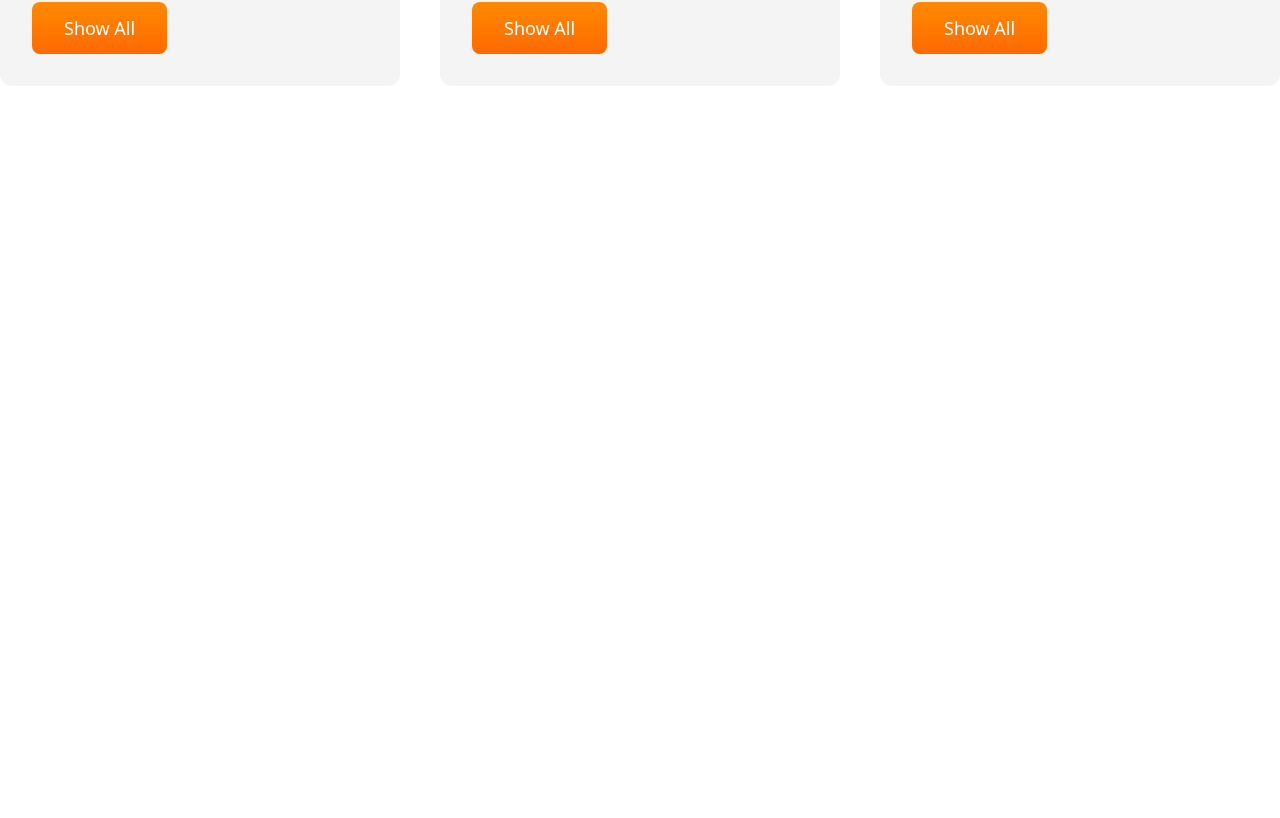
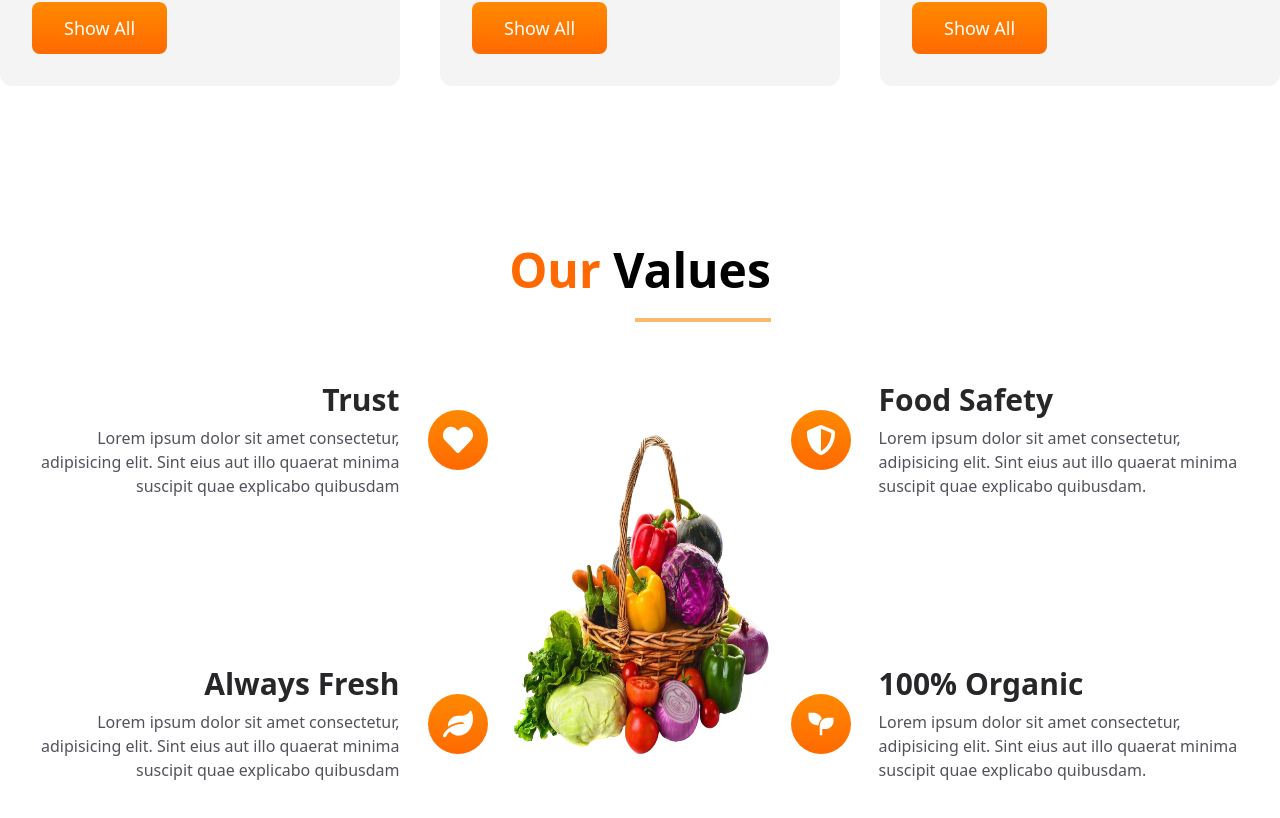
Before and after one commit to ayushasunuwar/My-Grocery, a React (Vite) app in the folder Frontend/: page / in a window 1280 px wide. Shown: the part 1414-2232 px from the top of the page. Before the commit the page ends 1580 px from the top, so only its background shows below. Built offline with nearby package versions, Linux system fonts and the light colour scheme.

Commit message:
Values completed

```diff
--- a/Frontend/src/components/Home/Home.jsx
+++ b/Frontend/src/components/Home/Home.jsx
@@ -1,6 +1,7 @@
 import Category from "../Category/Category"
 import Navbar from "../Navbar/Navbar"
 import Hero from "../Hero/Hero"
+import Values from "../Values/Values"
 
 
 const Home = () => {
@@ -9,6 +10,7 @@ const Home = () => {
         <Navbar/>
         <Hero/>
         <Category />
+        <Values/>
     </div>
   )
 }
--- a/Frontend/src/components/Values/Values.jsx
+++ b/Frontend/src/components/Values/Values.jsx
@@ -1,16 +1,68 @@
 import Heading from "../Heading/Heading"
-import { FaHeart, FaLeaf, FaShieldAlt, RiSeedlingFill } from "react-icons/fa";
+import { FaHeart, FaLeaf, FaShieldAlt } from "react-icons/fa";
+import { RiSeedlingFill } from "react-icons/ri";
 import Basket from "../../assets/basket-full-vegetables.png"
 
 const Values = () => {
+
+  const leftValues = values.slice(0, 2).map(item => {
+    return(
+      <div className="flex md:flex-row-reverse items-center gap-7">
+
+        <div>
+          <span className="flex justify-center items-center text-3xl text-white bg-gradient-to-b from-orange-400 to-orange-500 w-15 h-15 rounded-full">
+            {item.icon}
+          </span>
+        </div>
+
+        <div className="md:text-right">
+          <h3 className="text-zinc-800 text-3xl font-bold">{item.title}</h3>
+          <p className="text-zinc-600 mt-2">{item.para}</p>
+        </div>
+
+      </div>
+    )
+  })
+
+   const rightValues = values.slice(2).map(item => {
+    return(
+      <div className="flex items-center gap-7">
+
+        <div>
+          <span className="flex justify-center items-center text-3xl text-white bg-gradient-to-b from-orange-400 to-orange-500 w-15 h-15 rounded-full">
+            {item.icon}
+          </span>
+        </div>
+
+        <div>
+          <h3 className="text-zinc-800 text-3xl font-bold">{item.title}</h3>
+          <p className="text-zinc-600 mt-2">{item.para}</p>
+        </div>
+
+      </div>
+    )
+  })
+
   return (
     <section>
         <div className="max-w-[1400px] mx-auto px-10 py-20">
             <Heading highlight="Our" heading="Values"/>
 
-            <div></div>
-            <div>
-                <img src={Basket} alt="" />
+            <div className="flex md:flex-row flex-col gap-15 md:gap-5 mt-15">
+              {/* Left Values */}
+              <div className="md:min-h-100 gap-15 flex flex-col justify-between">
+                {leftValues}
+              </div>
+
+              <div className="md:flex w-1/2 hidden">
+                  <img src={Basket} />
+              </div>
+
+              {/* Right Values */}
+              <div className="md:min-h-100 gap-15 flex flex-col justify-between">
+                {rightValues}
+              </div>
+
             </div>
         </div>
     </section>
@@ -23,25 +75,25 @@ const values = [
     {
         id: 1,
         title: 'Trust',
-        para: 'Lorem ipsum dolor sit amet consectetur, adipisicing elit. Sint eius aut illo quaerat minima suscipit quae explicabo quibusdam. Sint facere eum molestiae expedita, numquam ipsa impedit. Veniam natus quas impedit.',
+        para: 'Lorem ipsum dolor sit amet consectetur, adipisicing elit. Sint eius aut illo quaerat minima suscipit quae explicabo quibusdam',
         icon: <FaHeart/>,
     },
       {
         id: 2,
         title: 'Always Fresh',
-        para: 'Lorem ipsum dolor sit amet consectetur, adipisicing elit. Sint eius aut illo quaerat minima suscipit quae explicabo quibusdam. Sint facere eum molestiae expedita, numquam ipsa impedit. Veniam natus quas impedit.',
+        para: 'Lorem ipsum dolor sit amet consectetur, adipisicing elit. Sint eius aut illo quaerat minima suscipit quae explicabo quibusdam',
         icon: <FaLeaf/>,
     },
       {
         id: 3,
         title: 'Food Safety',
-        para: 'Lorem ipsum dolor sit amet consectetur, adipisicing elit. Sint eius aut illo quaerat minima suscipit quae explicabo quibusdam. Sint facere eum molestiae expedita, numquam ipsa impedit. Veniam natus quas impedit.',
+        para: 'Lorem ipsum dolor sit amet consectetur, adipisicing elit. Sint eius aut illo quaerat minima suscipit quae explicabo quibusdam.',
         icon: <FaShieldAlt/>,
     },
       {
         id: 4,
         title: '100% Organic',
-        para: 'Lorem ipsum dolor sit amet consectetur, adipisicing elit. Sint eius aut illo quaerat minima suscipit quae explicabo quibusdam. Sint facere eum molestiae expedita, numquam ipsa impedit. Veniam natus quas impedit.',
+        para: 'Lorem ipsum dolor sit amet consectetur, adipisicing elit. Sint eius aut illo quaerat minima suscipit quae explicabo quibusdam.',
         icon: <RiSeedlingFill/>,
     },
 ]
```
